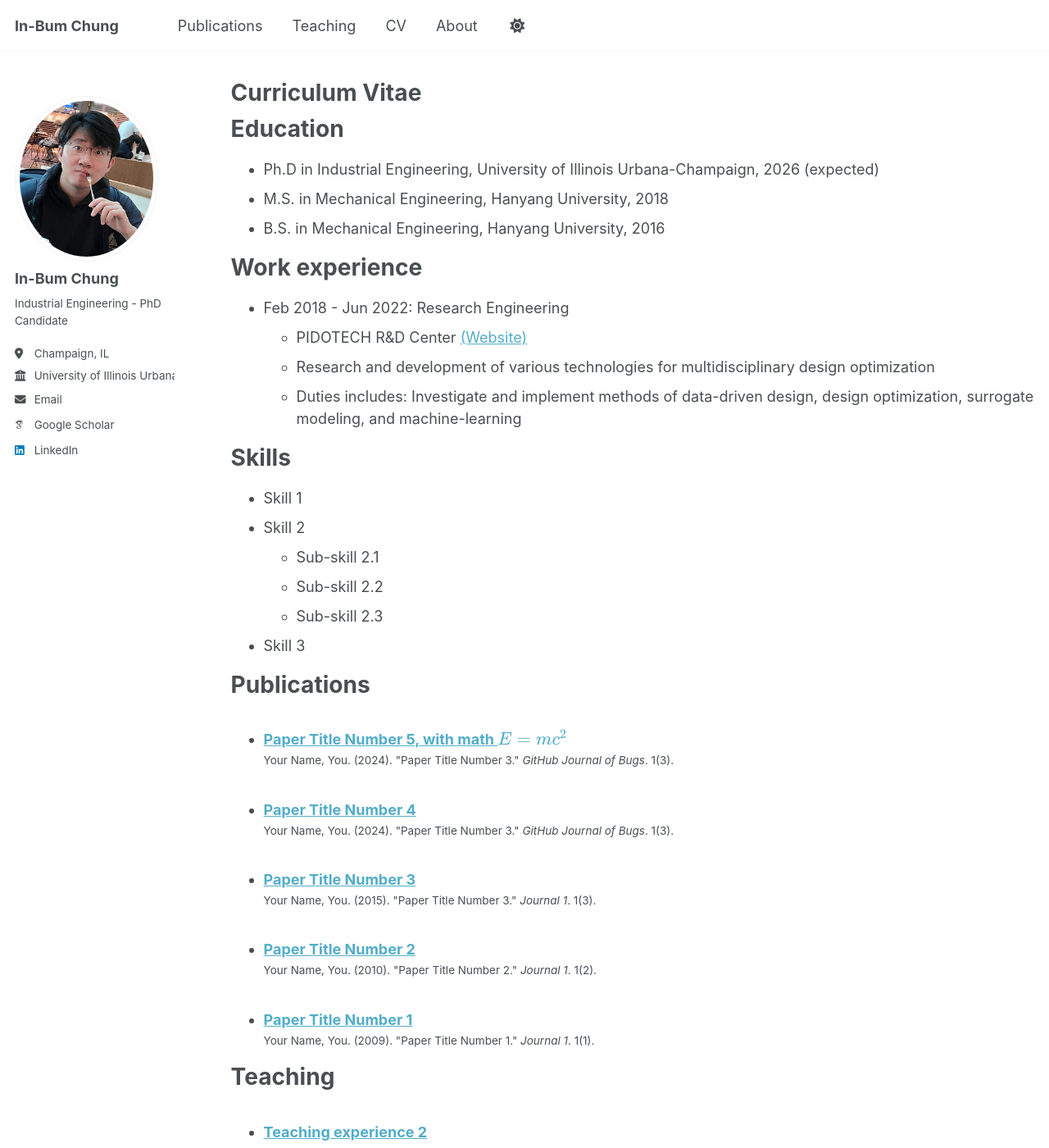
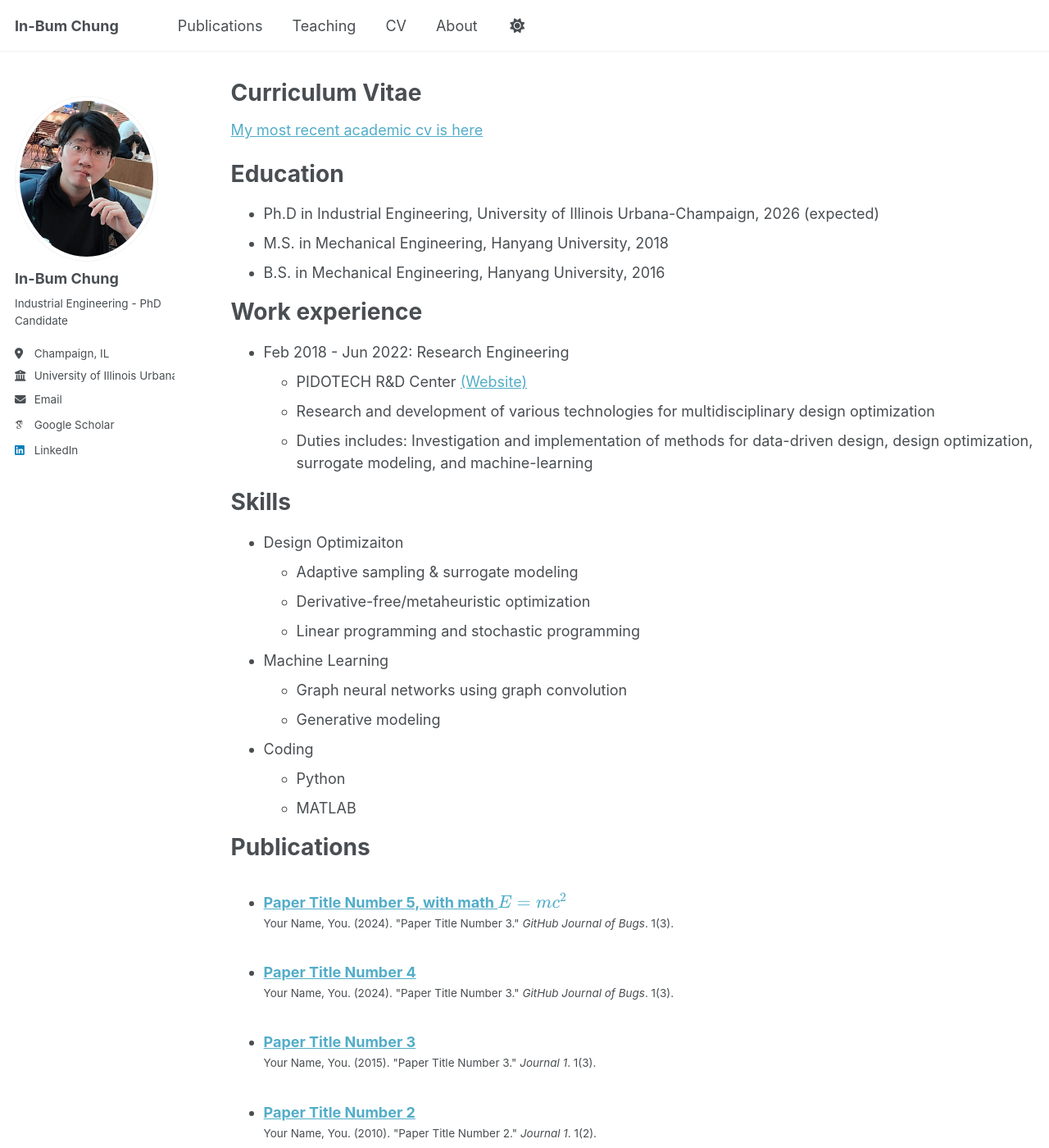
Before and after one commit to IBChung/IBChung.github.io, a Jekyll site: the page built from _pages/cv.md, in a window 1280 px wide and 1400 px high. Shown: the whole window at 82% size. Built offline with Jekyll 4.4.1, drawn with Linux system fonts in a browser that asks for light colours; some web fonts are replaced; a script that is not in the unit is left out; some of the changed text lies outside the part shown.

Commit message:
Update cv.md

```diff
--- a/_pages/cv.md
+++ b/_pages/cv.md
@@ -8,6 +8,7 @@ redirect_from:
 ---
 
 {% include base_path %}
+[My most recent academic cv is here](/files/IB_Chung_UIUC_Curriculum_Vitae_2025.pdf)
 
 Education
 ======
@@ -20,16 +21,20 @@ Work experience
 * Feb 2018 - Jun 2022: Research Engineering
   * PIDOTECH R&D Center [(Website)](https://www.pidotech.com/eng/)
   * Research and development of various technologies for multidisciplinary design optimization
-  * Duties includes: Investigate and implement methods of data-driven design, design optimization, surrogate modeling, and machine-learning
+  * Duties includes: Investigation and implementation of methods for data-driven design, design optimization, surrogate modeling, and machine-learning
 
 Skills
 ======
-* Skill 1
-* Skill 2
-  * Sub-skill 2.1
-  * Sub-skill 2.2
-  * Sub-skill 2.3
-* Skill 3
+* Design Optimizaiton
+  * Adaptive sampling & surrogate modeling
+  * Derivative-free/metaheuristic optimization
+  * Linear programming and stochastic programming
+* Machine Learning
+  * Graph neural networks using graph convolution
+  * Generative modeling
+* Coding
+  * Python
+  * MATLAB
 
 Publications
 ======
@@ -40,10 +45,10 @@ Publications
 
 Teaching
 ======
-  <ul>{% for post in site.teaching reversed %}
-    {% include archive-single-cv.html %}
-  {% endfor %}</ul>
+* Spring 2025: Engineering Graphs & Design (SE 101)
+* Fall 2024: Components Design (SE 410)
+* Fall 2023: Decision Analysis (SE 450)
 
 Service and leadership
 ======
-* Currently signed in to 43 different slack teams
+* Monthly supporter of Special Olympics since August 2024
```
